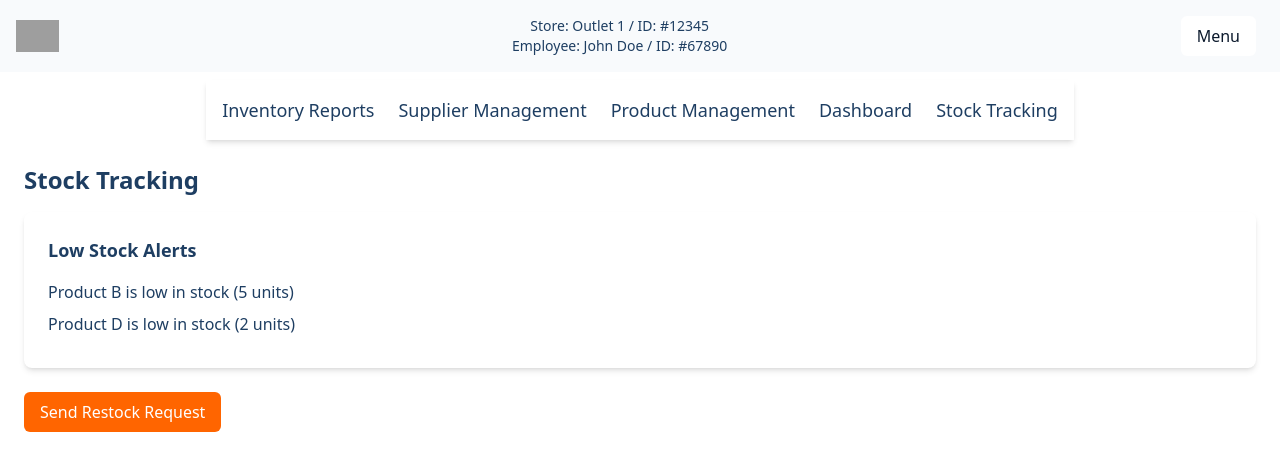
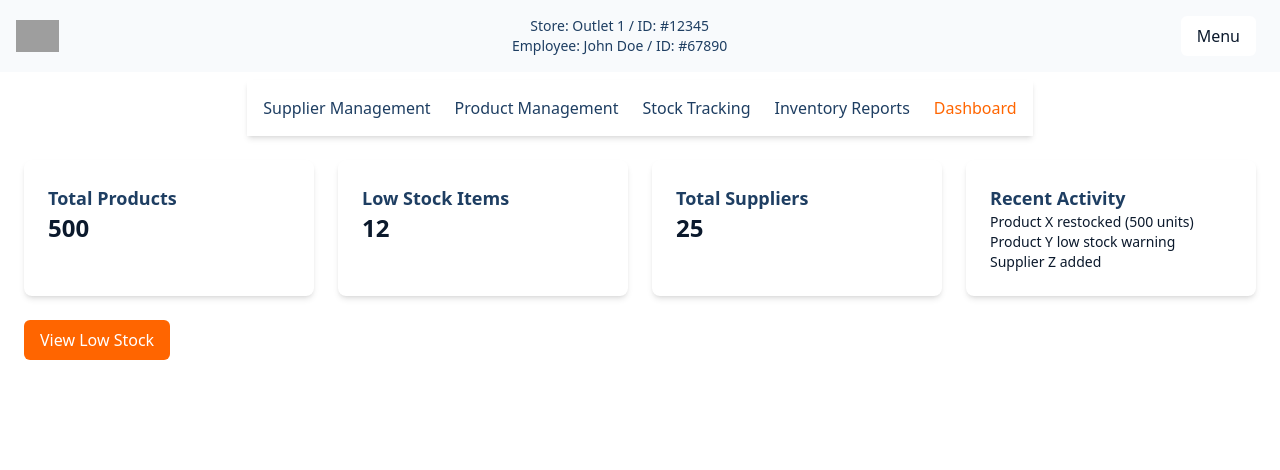
Before and after one commit to AbdulHaseebAhmad/Cloud-Enabled-MERN-POS-System, a React (Vite) app in the folder Frontend/: page /dashboard in a window 1280 px wide. Shown: the top 470 px of the page. Built offline with nearby package versions, Linux system fonts and the light colour scheme; grey boxes are pictures that could not be loaded.

Commit message:
Navbar Active Set, Router installed and Secondly Navbar Set

```diff
--- a/Frontend/src/App.jsx
+++ b/Frontend/src/App.jsx
@@ -1,20 +1,11 @@
-import InventoryNavbar from "./InventoryManagement/Navbar/InventoryNavbar";
-// import InventoryReports from "./InventoryManagement/InventoryReport/InventoryReport";
-// import SupplierManagement from "./InventoryManagement/SupplierManagement/SupplierManagement";
-// import ProductManagement from "./InventoryManagement/ProductManagement/ProductManagement";
-// import Dashboard from "./InventoryManagement/Dashboard/ashboard";
-// import ProductDetails from "./InventoryManagement/ProductDetail/ProductDetail";
-// import ProductsByCategory from "./InventoryManagement/TotalAvailableProducts/ProductsByCategory";
-import SecondaryNavbar from "./InventoryManagement/SecondaryNavbar/SecondaryNavbar";
-import StockTracking from "./InventoryManagement/StockTracking/StockTracking";
+import router from './Routes/Routes';
+import {RouterProvider} from 'react-router-dom';
+
 function App() {
 
   return (
-    <>
-      <InventoryNavbar/>
-      <SecondaryNavbar/>
-      <StockTracking/>
-    </>
+    <RouterProvider router={router} fallbackElement={()=>{return "Loading"}}>
+    </RouterProvider>
   )
 }
 
--- /dev/null
+++ b/Frontend/src/InventoryManagement/RootElement/InventoryManagemenetRootElement.jsx
@@ -0,0 +1,13 @@
+import { Outlet } from "react-router-dom";
+import InventoryNavbar from "../Navbar/InventoryNavbar.jsx";
+import SecondaryNavbar from "../SecondaryNavbar/SecondaryNavbar";
+
+export default function InventoryManagementRootElement() {
+  return (
+    <div>
+      <InventoryNavbar />
+      <SecondaryNavbar />
+      <Outlet />
+    </div>
+  );
+}
--- a/Frontend/src/InventoryManagement/SecondaryNavbar/SecondaryNavbar.jsx
+++ b/Frontend/src/InventoryManagement/SecondaryNavbar/SecondaryNavbar.jsx
@@ -1,42 +1,55 @@
+import { NavLink } from "react-router-dom";
 
 const SecondaryNavbar = () => {
+  const ActiveStyle =
+    "text-lt-primary-action-color dark:text-d-primary-action-color hover:text-lt-primary-action-color dark:hover:text-d-primary-action-color";
+  const InActiveStyle =
+    "text-lt-primary-text-color dark:text-d-primary-text-color hover:text-lt-primary-action-color dark:hover:text-d-primary-action-color";
+
   return (
     <div className=" p-4 bg-lt-secondary-bg-color dark:bg-d-secondary-bg-color shadow-md justify-self-center mt-2">
       <div className="container mx-auto flex justify-center items-center">
         <nav className="flex space-x-6">
-          <a
-            to="/inventory-management"
-            className="text-lg text-lt-primary-text-color dark:text-d-primary-text-color hover:text-lt-primary-action-color dark:hover:text-d-primary-action-color"
+          <NavLink
+            to="/dashboard/supplier-management"
+            className={({ isActive }) =>
+              isActive ? ActiveStyle : InActiveStyle
+            }
+          >
+            Supplier Management
+          </NavLink>
+          <NavLink
+            to="/dashboard/product-management"
+            className={({ isActive }) =>
+              isActive ? ActiveStyle : InActiveStyle
+            }
+          >
+            Product Management
+          </NavLink>
+          <NavLink
+            to="/dashboard/stock-tracking"
+            className={({ isActive }) =>
+              isActive ? ActiveStyle : InActiveStyle
+            }
+          >
+            Stock Tracking
+          </NavLink>
+          <NavLink
+            to="/dashboard/inventory-reports"
+            className={({ isActive }) =>
+              isActive ? ActiveStyle : InActiveStyle
+            }
           >
             Inventory Reports
-          </a>
-          <a
-            to="/order-management"
-            className="text-lg text-lt-primary-text-color dark:text-d-primary-text-color hover:text-lt-primary-action-color dark:hover:text-d-primary-action-color"
-          >
-           Supplier Management
-          </a>
-          <a
-            to="/point-of-sales"
-            className="text-lg text-lt-primary-text-color dark:text-d-primary-text-color hover:text-lt-primary-action-color dark:hover:text-d-primary-action-color"
-          >
-            Product Management
-          </a>
-          <a
-            to="/reports"
-            className="text-lg text-lt-primary-text-color dark:text-d-primary-text-color hover:text-lt-primary-action-color dark:hover:text-d-primary-action-color"
+          </NavLink>
+          <NavLink
+            to="/dashboard"
+            className={({ isActive }) =>
+              isActive ? ActiveStyle : InActiveStyle
+            }
           >
             Dashboard
-          </a>
-
-          <a
-            to="/reports"
-            className="text-lg text-lt-primary-text-color dark:text-d-primary-text-color hover:text-lt-primary-action-color dark:hover:text-d-primary-action-color"
-          >
-            Stock Tracking
-          </a>
-
-
+          </NavLink>
         </nav>
       </div>
     </div>
--- /dev/null
+++ b/Frontend/src/Routes/Routes.jsx
@@ -0,0 +1,48 @@
+import { createBrowserRouter } from "react-router-dom";
+import InventoryManagemenetRootElement from "../InventoryManagement/RootElement/InventoryManagemenetRootElement.jsx";
+import Dashboard from "../InventoryManagement/Dashboard/Dashboard.jsx";
+import InventoryReports from "../InventoryManagement/InventoryReport/InventoryReport";
+ import SupplierManagement from "../InventoryManagement/SupplierManagement/SupplierManagement";
+ import ProductManagement from "../InventoryManagement/ProductManagement/ProductManagement";
+ import ProductDetails from "../InventoryManagement/ProductDetail/ProductDetail";
+ import ProductsByCategory from "../InventoryManagement/TotalAvailableProducts/ProductsByCategory";
+ import StockTracking from "../InventoryManagement/StockTracking/StockTracking";
+
+const router = createBrowserRouter([
+  {
+    path: "/dashboard",
+    element: <InventoryManagemenetRootElement />,
+    children: [
+      {
+        index: true,
+        element: <Dashboard />,
+      },
+      {
+        path: "inventory-reports",
+        element: <InventoryReports />,
+      },
+      {
+        path: "supplier-management",
+        element: <SupplierManagement />,
+      },
+      {
+        path: "product-management",
+        element: <ProductManagement />,
+      },
+      {
+        path: "product-details",
+        element: <ProductDetails />,
+      },
+      {
+        path: "products-by-category",
+        element: <ProductsByCategory />,
+      },
+      {
+        path: "stock-tracking",
+        element: <StockTracking />,
+      },
+    ],
+  },
+]);
+
+export default router;
--- a/Frontend/tailwind.config.js
+++ b/Frontend/tailwind.config.js
@@ -1,28 +1,25 @@
 /** @type {import('tailwindcss').Config} */
 export default {
-  content: [
-    "./index.html",
-    "./src/**/*.{js,ts,jsx,tsx}",
-  ],
+  content: ["./index.html", "./src/**/*.{js,ts,jsx,tsx}"],
   theme: {
     extend: {
-      textColor:{
-        'lt-primary-text-color':'#1E3E62',
-        'lt-secondary-text-color':'#0B192C',
-        'd-primary-text-color':'#FFFFFF',
-        'd-secondary-text-color':'#A1AFC3',
+      textColor: {
+        "lt-primary-text-color": "#1E3E62",
+        "lt-secondary-text-color": "#0B192C",
+        "d-primary-text-color": "#FFFFFF",
+        "d-secondary-text-color": "#A1AFC3",
       },
-      colors:{
-        'lt-primary-border-color':'#E2E8F0',
-        'lt-primary-bg-color':'#F8FAFC',
-        'lt-secondary-bg-color':'#FFFFFF',
-        'lt-primary-action-color':'#FF6500',
-        'd-primary-border-color':'#33425B',
-        'd-primary-bg-color':'#0B192C',
-        'd-secondary-bg-color':'#1E3E62',
-        'd-primary-action-color':'#FF6500',
-      }
+      colors: {
+        "lt-primary-border-color": "#E2E8F0",
+        "lt-primary-bg-color": "#F8FAFC",
+        "lt-secondary-bg-color": "#FFFFFF",
+        "lt-primary-action-color": "#FF6500",
+        "d-primary-border-color": "#33425B",
+        "d-primary-bg-color": "#0B192C",
+        "d-secondary-bg-color": "#1E3E62",
+        "d-primary-action-color": "#FF6500",
+      },
     },
   },
   plugins: [],
-}
+};
```
Also changed, not shown: Frontend/src/InventoryManagement/Dashboard/Dashboard.jsx (renamed from Frontend/src/InventoryManagement/Dashboard/ashboard.jsx).
